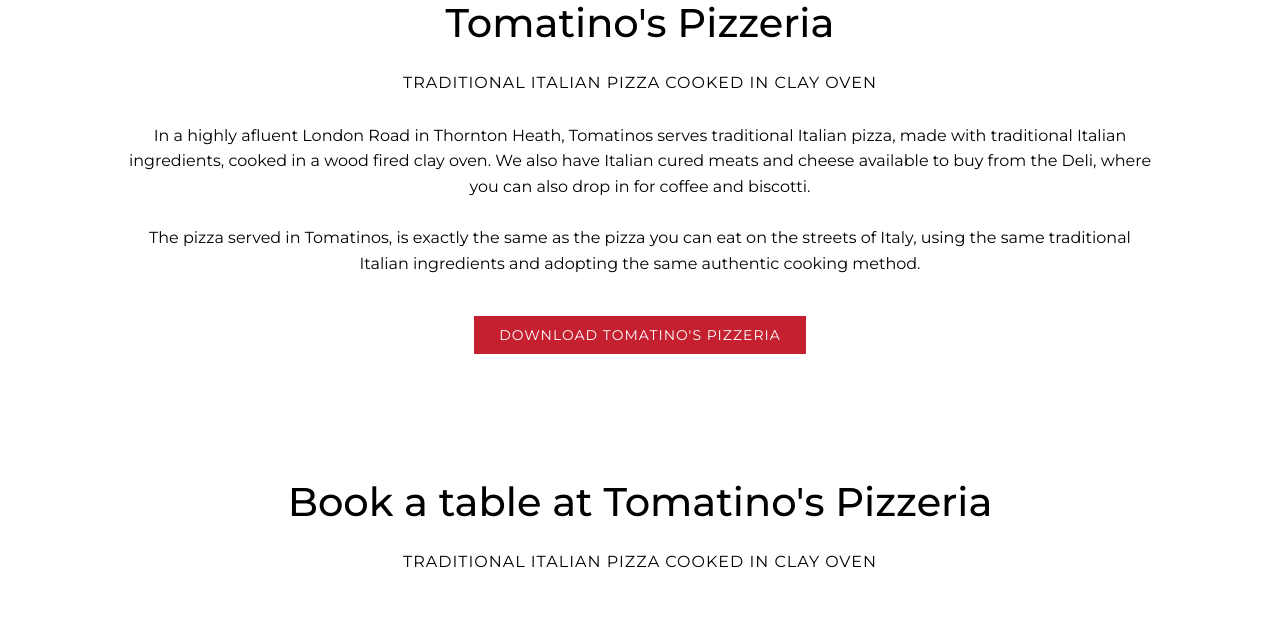
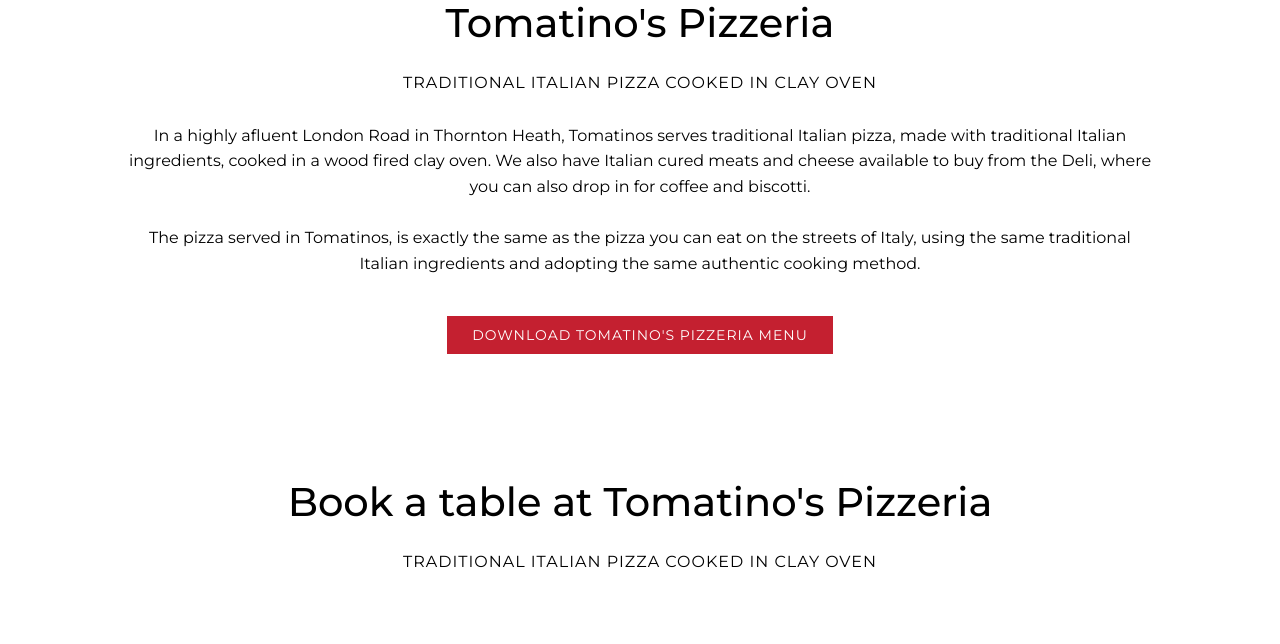
Before and after one commit to ketanrajpal/tomatinospizza.com, a plain HTML site: page default.html in a window 1280 px wide. Shown: the part 808-1452 px from the top of the page. Drawn offline with Linux system fonts and the light colour scheme; a script that the page names is missing.

Commit message:
Added "Menu" to Button

```diff
--- a/default.html
+++ b/default.html
@@ -77,7 +77,7 @@
         cooking method.
       </p>
       <a target="_blank" href="./resources/downloads/menu.pdf"
-        >Download Tomatino's Pizzeria</a
+        >Download Tomatino's Pizzeria Menu</a
       >
     </section>
 
```
Also changed, not shown: index.html (+1 -1 lines).
